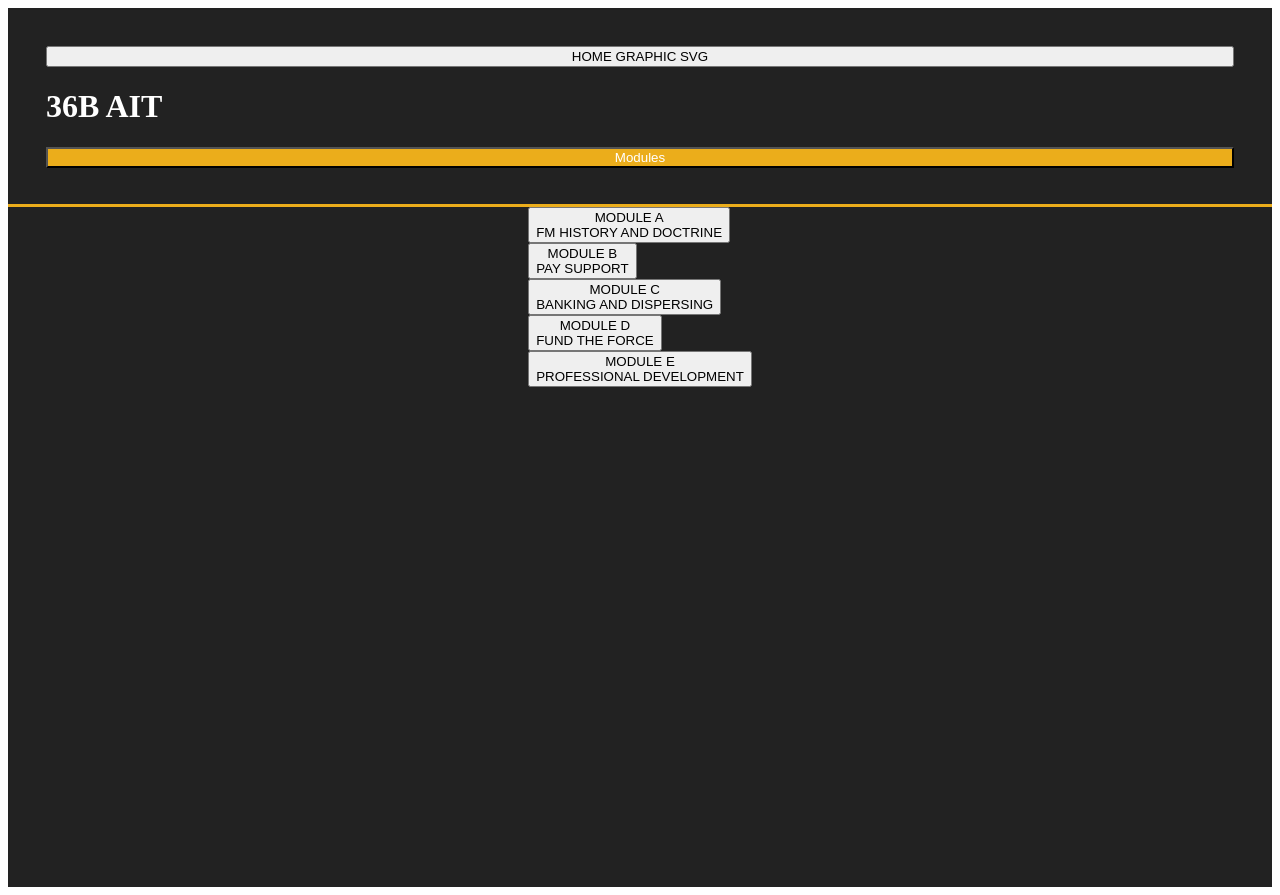
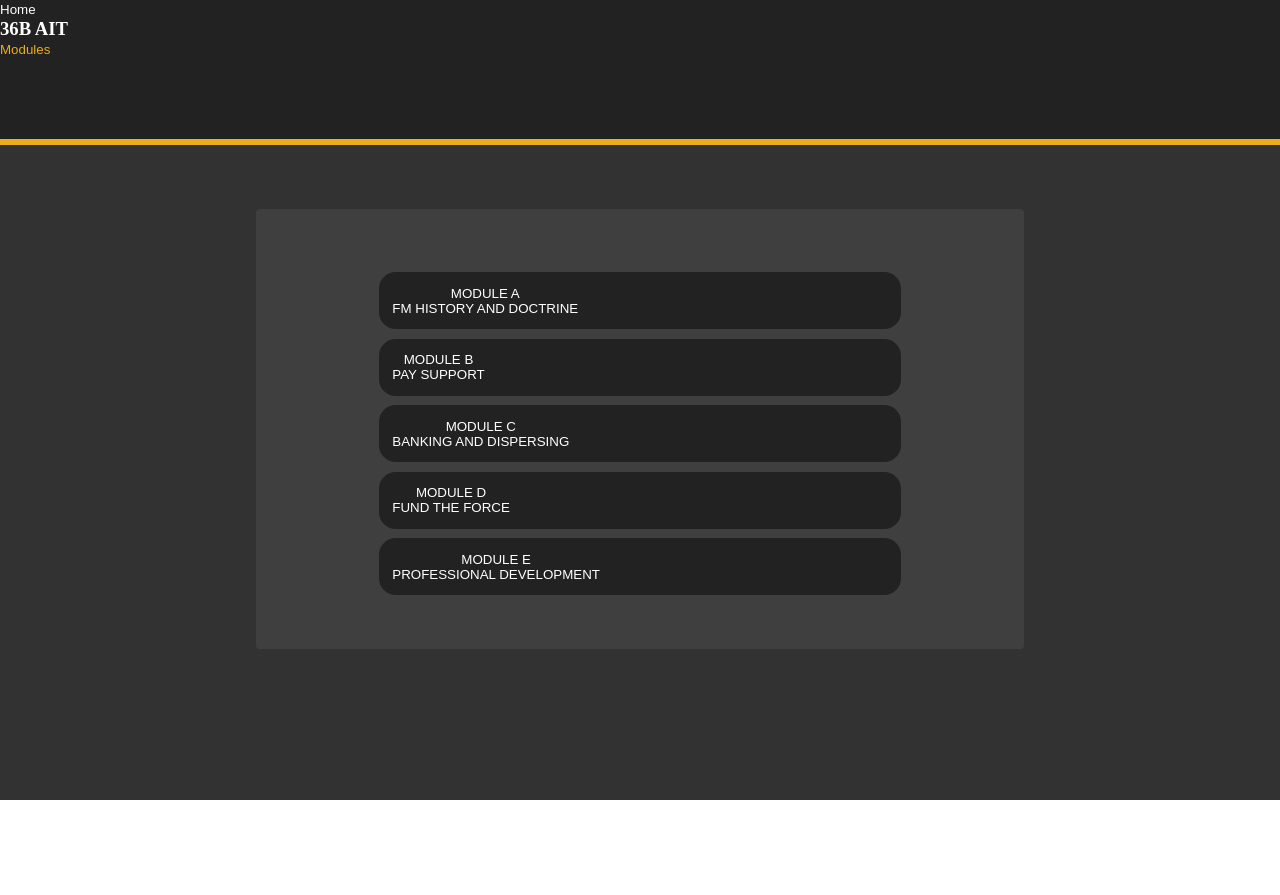
Before and after one commit to ChrJamRho/36B, a Vue app: page / in a window 1280 px wide. After the commit the page ends 800 px from the top, so only its background shows below. Built offline with nearby package versions, Linux system fonts and the light colour scheme.

Commit message:
tue 15:37 5/18/21

```diff
--- a/src/App.vue
+++ b/src/App.vue
@@ -15,8 +15,8 @@ export default {
 </script>
 
 <style>
-#app {
- margin: 0;
- padding: 0;
+* {
+  margin: 0;
+  padding: 0;
 }
 </style>
--- a/src/components/Home.vue
+++ b/src/components/Home.vue
@@ -3,12 +3,14 @@
 
     <header class="navigation">
       <button
+        class="home"
         @click="goHome"
         >
-        HOME GRAPHIC SVG
+        Home
       </button>
-      <h1 class="title">{{title}}</h1>
+      <h3 class="title">{{title}}</h3>
       <button
+        class="module-home"
         :class="{ goldBtn: (currentLocation.module == undefined) }"
         @click="goHome"
         v-show="calculateCurrentModuleIndex && calculateCurrentLessonIndex && !currentLocation.module"
@@ -41,6 +43,7 @@
    </header>
 
     <body class="content">
+      <div class="button-container">
       <div v-show="currentLocation.module == undefined">
         <button
           :class="'btn'"
@@ -76,6 +79,7 @@
           >
           {{content}}
         </button>
+      </div>
       </div>
     </body>
   </div>
@@ -501,48 +505,73 @@ export default {
 </script>
 
 <style scoped>
+
 .container {
   display: flex;
   flex-direction: column;
   background-color: #222222;
-  width: 100%;
-  height: 100%;
+  width: 100vw;
+  height: 100vh;
 }
 
 .title {
   color: #FFFFFF;
+  background: none;
+  border: none;
 }
 
-.navigation {
-  display: flex;
-  justify-content: flex-start;
-  padding: 3% 3%;
-  border-bottom: solid #EBAD1B;
-  height: 15vh;
-}
+header.navigation {
+  border-bottom: .75vh solid #EBAD1B;
+  width: 100vw;
+  height: 17.5vh;
 
-.navigation,
-.title {
-  display: flex;
-  flex-direction: column;
 }
 
 .content {
   display: flex;
+  align-content: center;
+  justify-content: center;
+  margin: auto;
+  height: 82.5vh;
+  background-color: #333232;
+  width: 100vw;
+}
+
+.button-container {
+  display: flex;
   flex-direction: column;
-  flex-wrap: wrap;
-  margin: auto;
-  height: 85vh;
+  align-content: center;
+  justify-content: center;
+  margin-top: 5%;
+  height: 55vh;
+  background-color: #3F3F3F;
+  min-width: 60vw;
+  border-radius: .25em;
+}
+
+button {
+  background: none;
+  border: none;
+  color: #FFFFFF;
 }
 
 .btn {
   display: flex;
   flex-direction: column;
+  border: none;
+  border-radius: 1.25em;
+  background-color: #222222;
+  color: #FFFFFF;
+  margin: auto;
+  margin-top: 1.25%;
+  padding: 1.75%;
+  width: 68%;
 }
 
 .goldBtn {
-  color: #FFFFFF;
-  background-color: #EBAD1B;
+  color: #EBAD1B;
+  background: none;
+  border: none;
 }
 
 .btn:hover {
```
Also changed, not shown: src/assets/outline_home_white_24dp.png (added).
